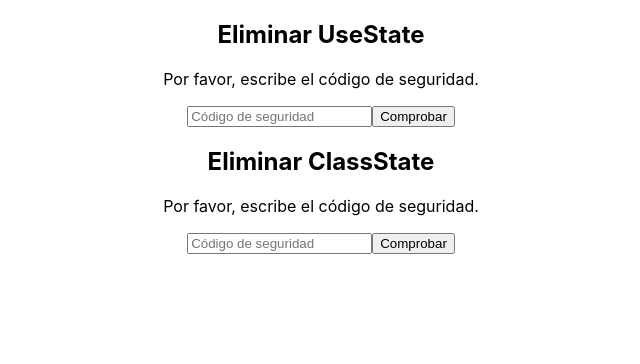
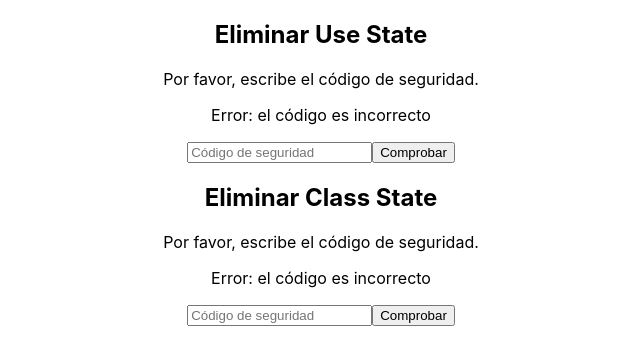
Before and after one commit to paotoloza/curso-react-estado1, a React (Create React App) app: page / in a window 1280 px wide. Shown: the top 364 px of the page, without its empty margins (319-959 px from the left). Built offline with nearby package versions, Linux system fonts and the light colour scheme.

Commit message:
Clase 03

```diff
--- a/src/App.js
+++ b/src/App.js
@@ -6,8 +6,8 @@
 function App() {
   return (
     <div className="App">
-      <UseState />
-      <ClassState />
+      <UseState name="Use State" />
+       <ClassState name="Class State" />
     </div>
   );
 }
--- a/src/ClassState.js
+++ b/src/ClassState.js
@@ -2,15 +2,31 @@
 
 //crear un componente de tipo clase
  class ClassState extends React.Component { //ClassState hereda todo lo que trae React.Component
+    constructor(props) {
+        super(props); //permite ir actializando el estado
+
+        this.state = { //crear un estado//
+          error: true,
+        };
+      }
+
    render() {
      return (
        <div>
-         <h2>Eliminar ClassState</h2>
+          <h2>Eliminar {this.props.name}</h2>
 
          <p>Por favor, escribe el código de seguridad.</p>
 
+         {this.state.error && (
+           <p>Error: el código es incorrecto</p>
+         )}
+
          <input placeholder="Código de seguridad" />
-         <button>Comprobar</button>
+         <button
+           onClick={() =>
+             this.setState(prevState => ({ error: !prevState.error })) //si se presiona el botón error pasa a ser false (no se ve en pantalla error)
+           }
+         >Comprobar</button>
        </div>
      );
    }
--- a/src/UseState.js
+++ b/src/UseState.js
@@ -1,15 +1,23 @@
 import React from 'react';
 
 //crear una funcion con reacthook
- function UseState() {
+function UseState({ name }) {
+    const [error, setError] = React.useState(true); //crear un estado//
+
    return (
      <div>
-       <h2>Eliminar UseState</h2>
+       <h2>Eliminar {name}</h2>
 
        <p>Por favor, escribe el código de seguridad.</p>
 
+       {error && (
+         <p>Error: el código es incorrecto</p>
+       )}
+
        <input placeholder="Código de seguridad" />
-       <button>Comprobar</button>
+        <button
+         onClick={() => setError(!error)} //si se presiona el botón error pasa a ser false (no se ve en pantalla error)
+       >Comprobar</button>
      </div>
    );
  }
```
